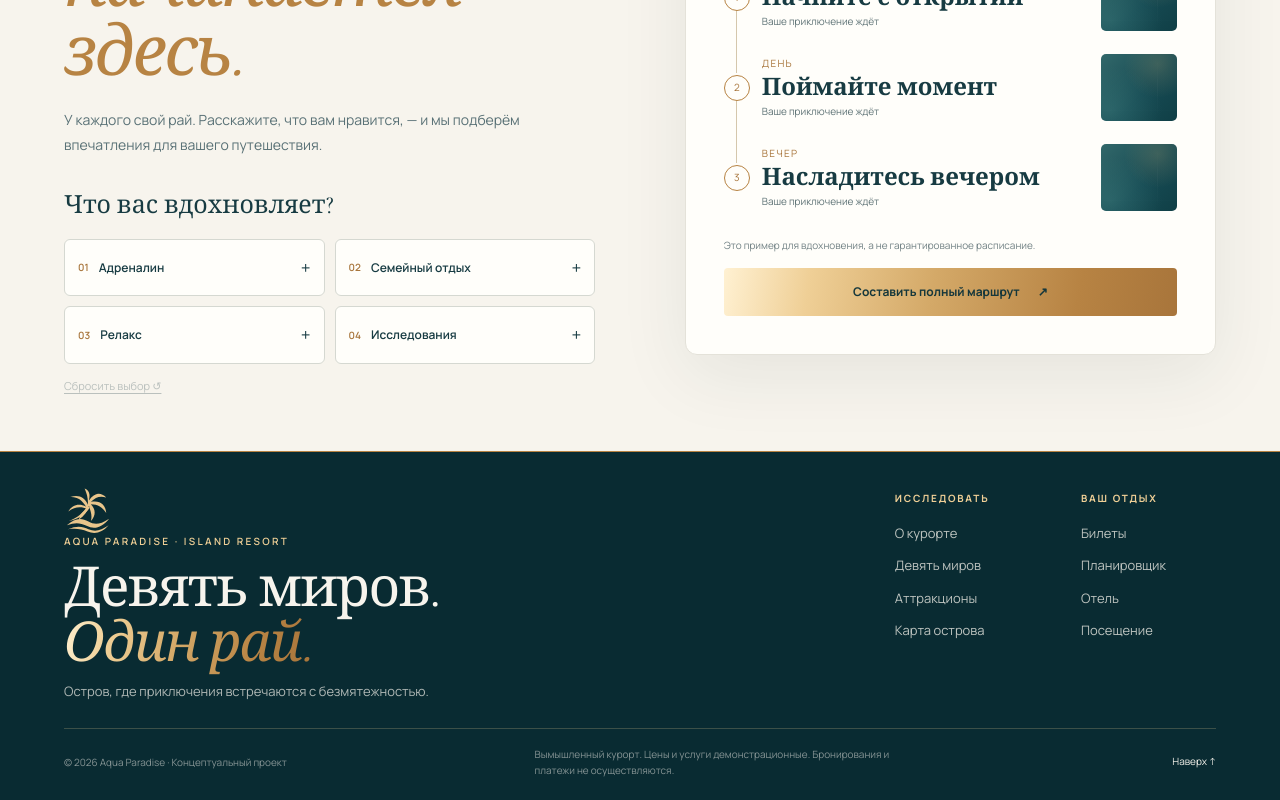
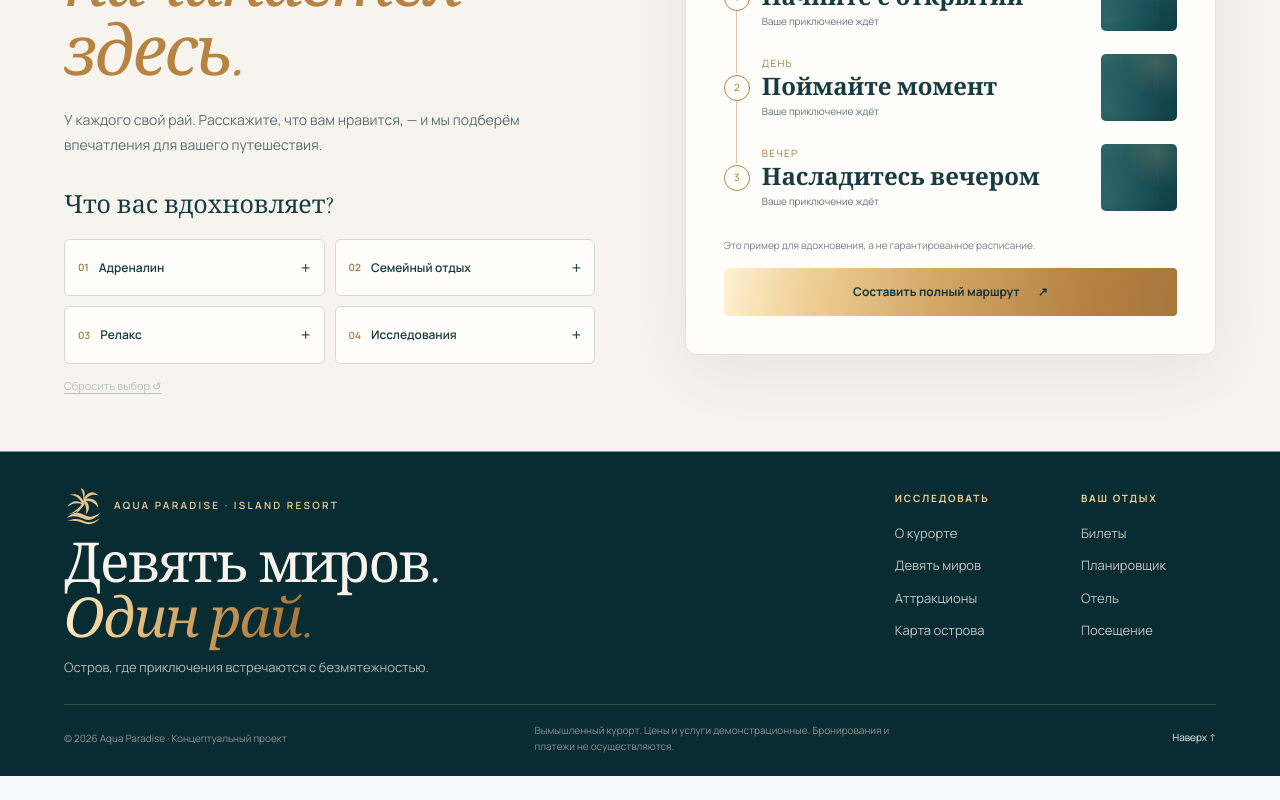
Before and after one commit to raccoonforge/aqua-paradise-resort, a React (Vite) app: page / in a window 1280 px wide. Shown: the part 3571-4371 px from the top of the page. After the commit the page ends 4347 px from the top, so only its background shows below. Built offline with nearby package versions, Linux system fonts and the light colour scheme.

Commit message:
style: compact footer logo alignment

```diff
--- a/src/index.css
+++ b/src/index.css
@@ -1066,3 +1066,8 @@ body {
 .apr-brand__name { font-weight: 500; font-size: clamp(21px,1.9vw,27px); letter-spacing: -.025em; }
 .apr-brand__name small { color: #e9c58b; letter-spacing: .28em; }
 @media(max-width:600px) { .apr-brand__emblem { width: 40px; height: 40px; } .apr-brand { gap: 7px; } }
+
+/* Reuse the same resort emblem in the footer without expanding its height. */
+.apr-footer__brand { display: flex; align-items: center; gap: 11px; }
+.apr-footer__brand .apr-brand__emblem { width: 39px; height: 39px; }
+@media(max-width:600px) { .apr-footer__brand .apr-brand__emblem { width: 35px; height: 35px; } }
```
